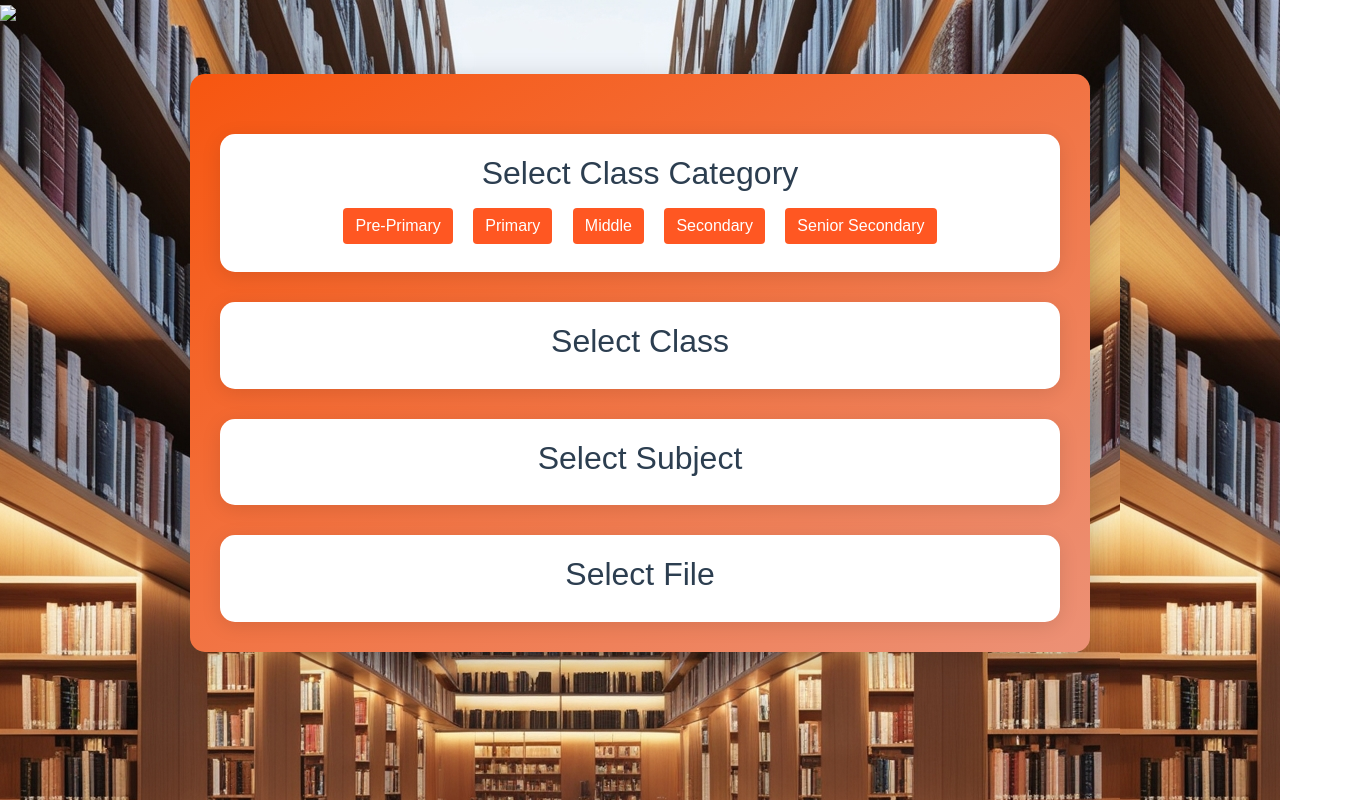
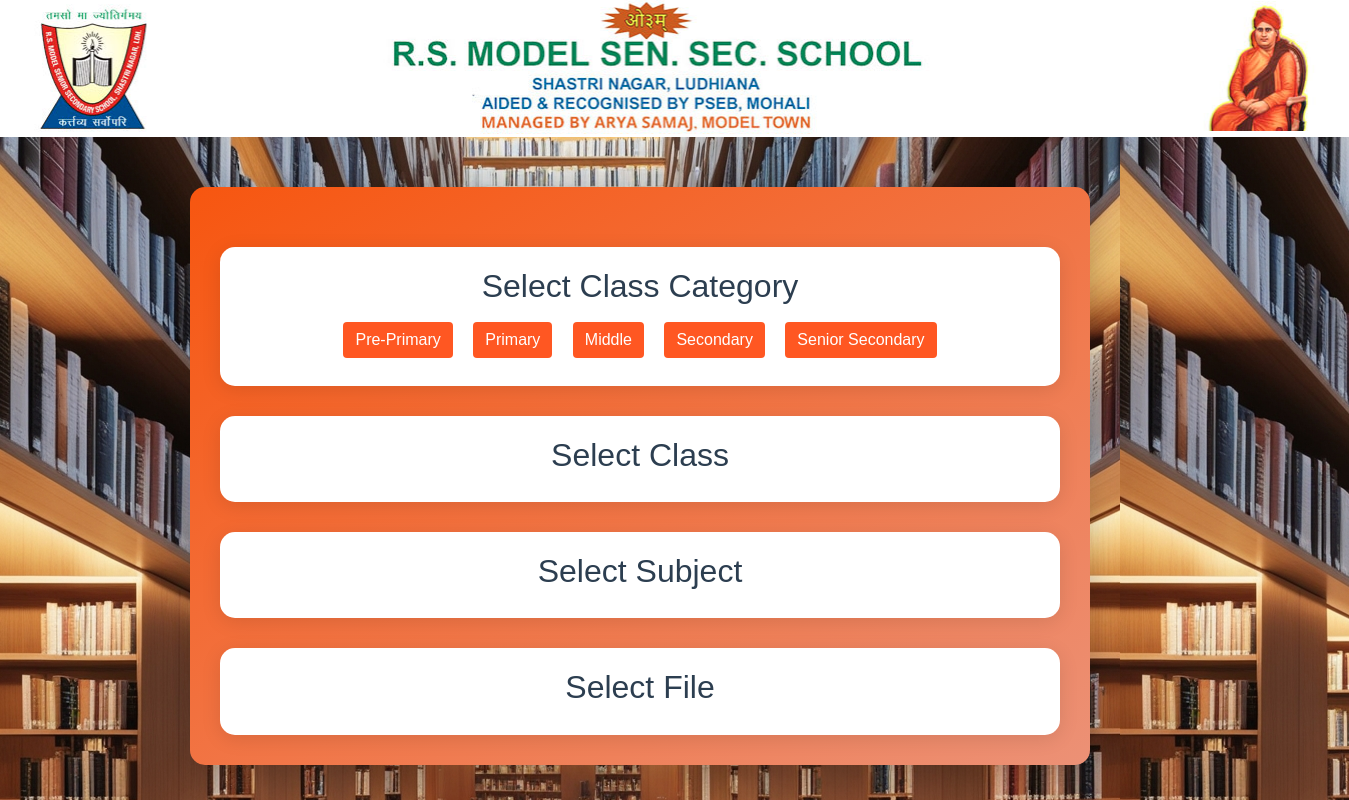
Before and after one commit to RSMODELSSS/rsmodelsss.github.io, a plain HTML site: page index.html in a window 1280 px wide. Shown: the whole page, 1349 px wide, since content can reach past the window. Drawn offline with nearby package versions, Linux system fonts and the light colour scheme.

Commit message:
Update index.html

```diff
--- a/index.html
+++ b/index.html
@@ -90,7 +90,7 @@
     <link rel="stylesheet" href="https://cdnjs.cloudflare.com/ajax/libs/font-awesome/5.15.3/css/all.min.css">
 </head>
 <body>
-  <img src="untitled.png" width="1349" class="header">
+  <img src="main.png" width="1349">
 
     <div class="container">
 
```
